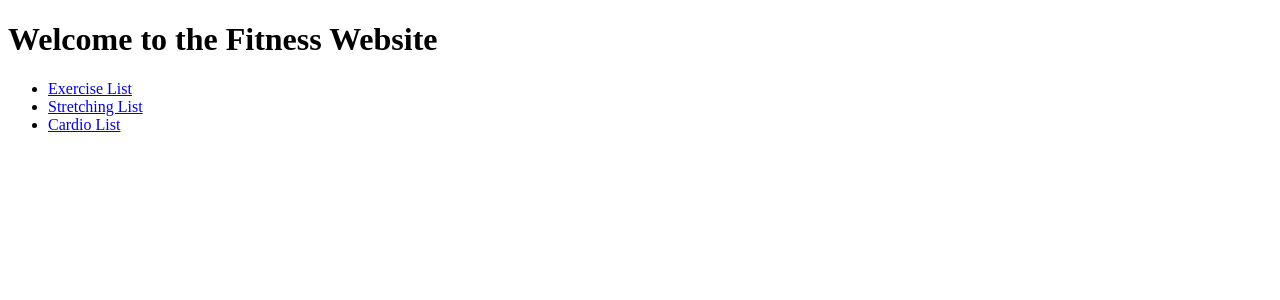
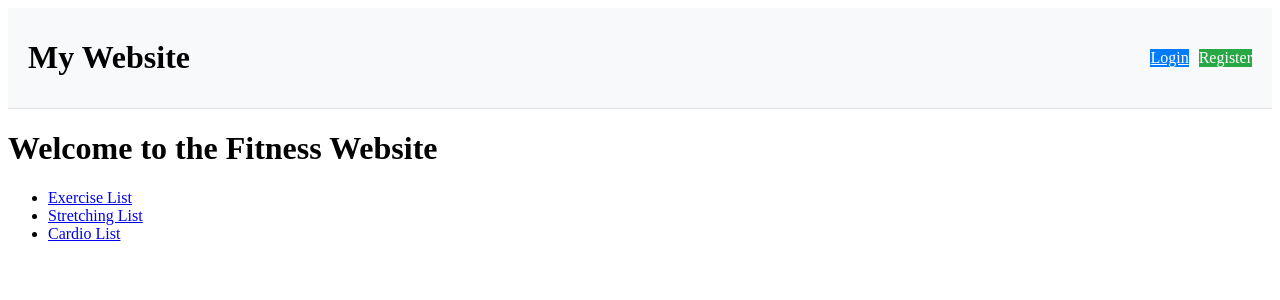
Before and after one commit to sarakhan7/FitPets, a Django app: page / in a window 1280 px wide. Shown: the top 300 px of the page. Run offline with Django 5.2, Linux system fonts and the light colour scheme.

Commit message:
Added Login button

```diff
--- a/mywebsite/myapp/templates/myapp/home.html
+++ b/mywebsite/myapp/templates/myapp/home.html
@@ -3,6 +3,51 @@
 <head>
     <title>Fitness Website</title>
 </head>
+<!DOCTYPE html>
+<html lang="en">
+<head>
+    <meta charset="UTF-8">
+    <meta name="viewport" content="width=device-width, initial-scale=1.0">
+    <title>Header Example</title>
+    <style>
+        header {
+            display: flex;
+            justify-content: space-between;
+            align-items: center;
+            padding: 10px 20px;
+            background-color: #f8f9fa;
+            border-bottom: 1px solid #ddd;
+        }
+        .buttons {
+            display: flex;
+            gap: 10px;
+        }
+        button {
+            padding: 10px 15px;
+            border: none;
+            border-radius: 5px;
+            cursor: pointer;
+        }
+        .login {
+            background-color: #007bff;
+            color: white;
+        }
+        .register {
+            background-color: #28a745;
+            color: white;
+        }
+    </style>
+</head>
+<body>
+    <header>
+        <h1>My Website</h1>
+        <div class="buttons">
+            <a href="/login/" class="login">Login</a>
+            <a class="register">Register</a>
+        </div>
+    </header>
+</body>
+</html>
 <body>
     <h1>Welcome to the Fitness Website</h1>
     <ul>
--- a/mywebsite/myapp/views.py
+++ b/mywebsite/myapp/views.py
@@ -9,6 +9,9 @@ from django.shortcuts import get_object_or_404
 # Create your views here.
 def home(request):
     return render(request, 'myapp/home.html')  # Make sure to create this template
+
+def login(request):
+    return render(request, 'myapp/login.html')
 
 def task_list(request):
     tasks = ToDoItem.objects.all()  # Get all tasks from the database
--- a/mywebsite/mywebsite/urls.py
+++ b/mywebsite/mywebsite/urls.py
@@ -22,6 +22,7 @@ from myapp import views
 urlpatterns = [
     path('admin/', admin.site.urls),
     path('', views.home, name='home'),
+    path('login/', views.login, name='login'),
     path('tasks/', views.task_list, name='task_list'),
     path('exercises/', views.exercise_list, name='exercise_list'),
     path('stretching/', views.stretching_list, name='stretching_list'),
```
Also changed, not shown: mywebsite/myapp/templates/myapp/login.html (added, +61 -0 lines).
